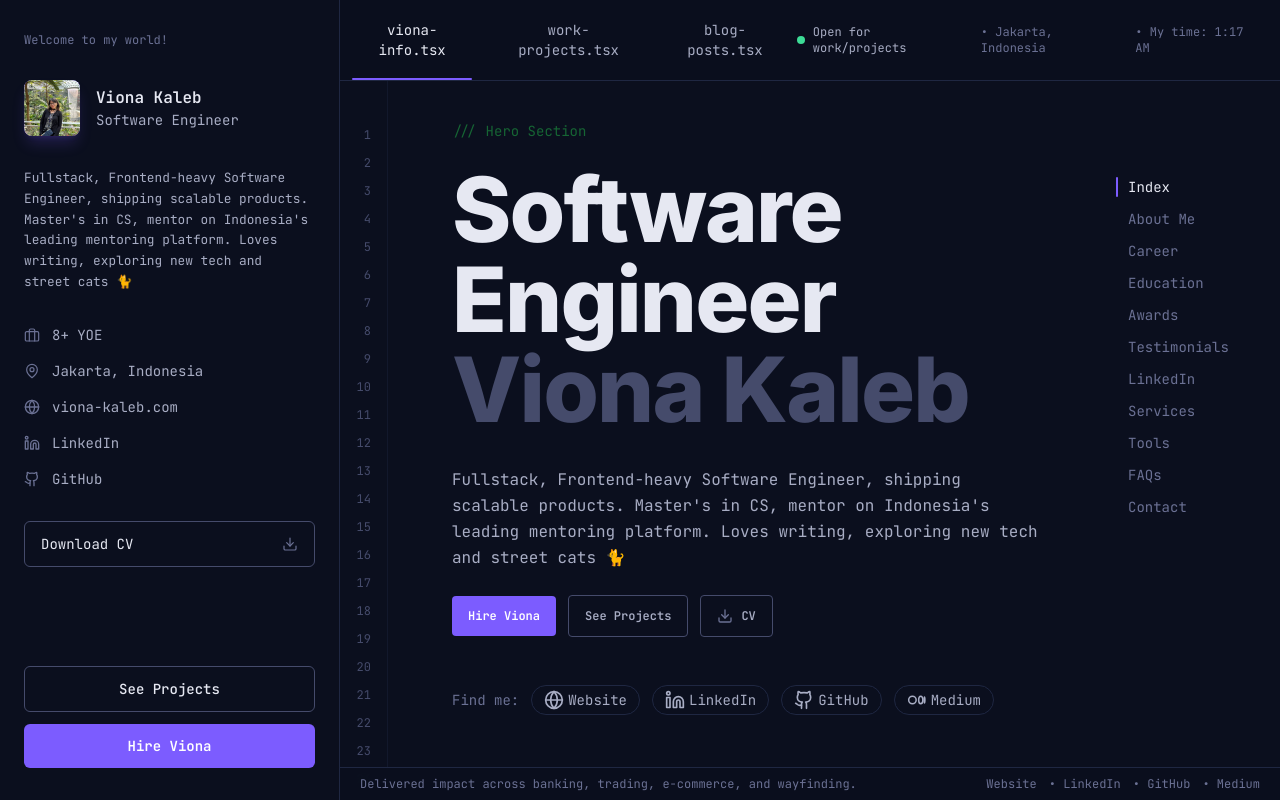
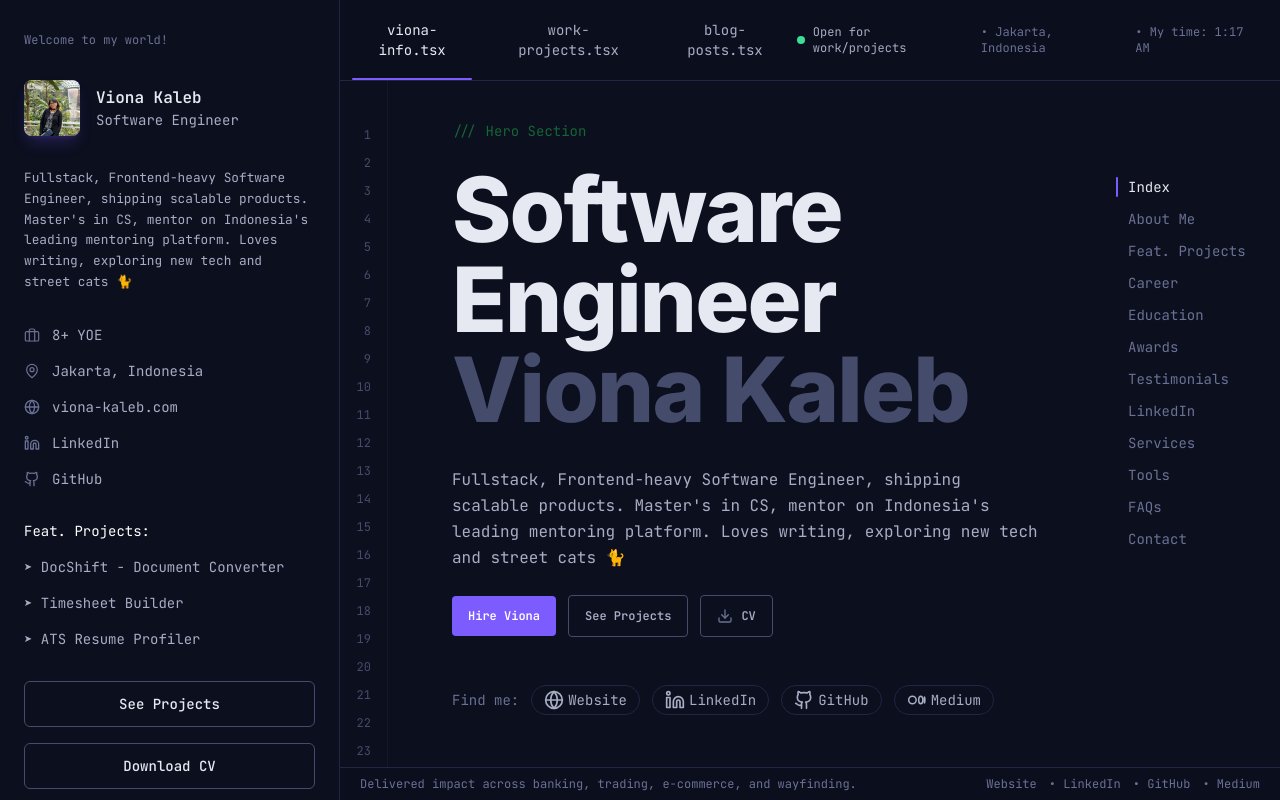
Before and after one commit to vionakaleb/code-resume, a React (Vite) app: page / in a window 1280 px wide. Built offline with nearby package versions, Linux system fonts and the light colour scheme; no server answers.

Commit message:
Add DocShift

```diff
--- a/src/App.tsx
+++ b/src/App.tsx
@@ -32,6 +32,7 @@ const resume = resumeJson as ResumeData;
 const infoNavItems = [
   { id: "hero", label: "Index" },
   { id: "about", label: "About Me" },
+  { id: "project", label: "Feat. Projects" },
   { id: "experience", label: "Career" },
   { id: "education", label: "Education" },
   { id: "awards", label: "Awards" },
@@ -152,6 +153,7 @@ export default function App() {
     <div className="h-screen flex bg-bg-base text-ink-primary overflow-hidden">
       <Sidebar
         main={resume.main}
+        projects={resume.projects}
         resumeApi={resumeApi}
         isLoading={state?.status === "loading"}
         onContactClick={handleSidebarContact}
@@ -255,6 +257,10 @@ function InfoView({
         onContactClick={onContactClick}
       />
       <AboutSection main={resume.main} resumeApi={resumeApi} />
+      <ProjectSection
+        projects={resume.projects.filter((p) => p.featured)}
+        featured={true}
+      />
       <ExperienceSection work={resume.work} resumeApi={resumeApi} />
       <EducationSection education={resume.education} resumeApi={resumeApi} />
       <AwardsSection awards={resume.awards} resumeApi={resumeApi} />
--- a/src/components/Sidebar.tsx
+++ b/src/components/Sidebar.tsx
@@ -1,5 +1,5 @@
 import { motion } from "framer-motion";
-import type { ResumeMain } from "@/data/types";
+import type { ProjectItem, ResumeMain } from "@/data/types";
 import {
   BriefcaseIcon,
   MapPinIcon,
@@ -14,6 +14,7 @@ import { Github, GlobeIcon, Linkedin } from "lucide-react";
 
 interface SidebarProps {
   main: ResumeMain;
+  projects?: ProjectItem[];
   resumeApi: any;
   isLoading: boolean;
   onContactClick: () => void;
@@ -22,6 +23,7 @@ interface SidebarProps {
 
 export function Sidebar({
   main,
+  projects,
   resumeApi,
   isLoading,
   onContactClick,
@@ -133,18 +135,16 @@ export function Sidebar({
         )}
       </div>
 
-      <a
-        href={main.resumeUrl}
-        download
-        className="inline-flex items-center justify-between gap-2 border border-ink-dim hover:border-accent text-ink-primary text-sm px-4 py-3 rounded-md transition-colors mb-auto group"
-      >
-        <span>Download CV</span>
-        <span className="text-ink-muted group-hover:text-accent transition-colors">
-          <DownloadIcon />
-        </span>
-      </a>
+      <div className="space-y-4 text-sm text-ink-secondary mb-8">
+        <InfoRow icon={false} text="Feat. Projects:" isTitle />
+        {projects
+          ?.filter((p) => p.featured)
+          ?.map((p) => (
+            <InfoRow icon={false} text={`➤ ${p.title}`} href={p.url} />
+          ))}
+      </div>
 
-      <div className="mt-8 space-y-3">
+      <div className="flex flex-col gap-1 mt-auto">
         <button
           type="button"
           onClick={onWorkClick}
@@ -152,6 +152,14 @@ export function Sidebar({
         >
           See Projects
         </button>
+        <a href={main.resumeUrl} download className="py-3">
+          <button
+            type="button"
+            className="w-full border border-ink-dim hover:border-accent hover:text-accent text-ink-primary text-sm font-medium py-3 rounded-md transition-colors"
+          >
+            Download CV
+          </button>
+        </a>
         <button
           type="button"
           onClick={onContactClick}
@@ -168,12 +176,13 @@ interface InfoRowProps {
   icon: React.ReactNode;
   text: string;
   href?: string;
+  isTitle?: boolean;
 }
 
-function InfoRow({ icon, text, href }: InfoRowProps) {
+function InfoRow({ icon, text, href, isTitle = false }: InfoRowProps) {
   const content = (
     <span className="flex items-center gap-3 hover:text-ink-primary transition-colors">
-      <span className="text-ink-muted shrink-0">{icon}</span>
+      {icon && <span className="text-ink-muted shrink-0">{icon}</span>}
       <span className="truncate">{text}</span>
     </span>
   );
@@ -184,5 +193,5 @@ function InfoRow({ icon, text, href }: InfoRowProps) {
       </a>
     );
   }
-  return <div>{content}</div>;
+  return <div className={isTitle && "text-white"}>{content}</div>;
 }
--- a/src/data/resume.json
+++ b/src/data/resume.json
@@ -267,6 +267,26 @@
   ],
   "projects": [
     {
+      "title": "DocShift - Document Converter",
+      "description": "Convert, split, merge, and crop documents. Secured and free. Your files stay private.",
+      "tech": ["Next.js", "Docker"],
+      "url": "https://docshift.up.railway.app/",
+      "image": "",
+      "github": "https://github.com/vionakaleb/docshift-converter",
+      "tag": "Personal",
+      "featured": true
+    },
+    {
+      "title": "Timesheet Builder",
+      "description": "A tool built for Contract Resource and Vendor Employees.",
+      "tech": ["React", "Vite"],
+      "url": "https://mco-timesheet.netlify.app/",
+      "image": "",
+      "github": "https://github.com/vionakaleb/mco-timesheet-generator",
+      "tag": "Personal",
+      "featured": true
+    },
+    {
       "title": "ATS Resume Profiler",
       "description": "AI-integrated resume and website generator and analyzer. Helps job seekers tune their CV on real job descriptions.",
       "tech": [
@@ -282,7 +302,8 @@
       "url": "https://resume-profiler.netlify.app/",
       "image": "ats-generator.png",
       "github": "https://github.com/vionakaleb/resume-profiler",
-      "tag": "Personal"
+      "tag": "Personal",
+      "featured": true
     },
     {
       "title": "ChapterNode",
@@ -303,22 +324,13 @@
       "tag": "Personal"
     },
     {
-      "title": "Timesheet Builder",
-      "description": "A tool built for Contract Resource and Vendor Employees.",
-      "tech": ["React", "Vite"],
-      "url": "https://mco-timesheet.netlify.app/",
-      "image": "",
-      "github": "https://github.com/vionakaleb/mco-timesheet-generator",
-      "tag": "Personal"
-    },
-    {
       "title": "Smart Branch by Mandiri",
       "description": "Digital banking platform live across 2,000+ Bank Mandiri branches, used by 30 million customers and tied to an 85% reduction in fraud incidents.",
       "tech": ["Angular", "TypeScript", "Jest"],
       "url": "https://www.bankmandiri.co.id/smart-branch",
       "image": "E-FormLanding.png",
       "github": "",
-      "tag": "Featured"
+      "tag": "Work"
     },
     {
       "title": "KOPRA by Mandiri",
@@ -327,7 +339,7 @@
       "url": "https://koprabymandiri.com/",
       "image": "KopraSOPP.png",
       "github": "",
-      "tag": "Featured"
+      "tag": "Work"
     },
     {
       "title": "YourPropFirm",
@@ -336,7 +348,7 @@
       "url": "https://yourpropfirm.com/",
       "image": "YourPropFirmDashboardV2.png",
       "github": "",
-      "tag": "Featured"
+      "tag": "Work"
     },
     {
       "title": "Superagen Ecommerce",
@@ -345,7 +357,7 @@
       "url": "https://superapp.id/",
       "image": "SuperagenOrder.png",
       "github": "",
-      "tag": "Featured"
+      "tag": "Work"
     },
 
     {
@@ -355,7 +367,7 @@
       "url": "https://www.adactive.asia/id",
       "image": "SupremeCourts.jpg",
       "github": "",
-      "tag": "Featured"
+      "tag": "Work"
     },
     {
       "title": "Singapore Discovery Centre",
@@ -364,7 +376,7 @@
       "url": "https://www.adactive.asia/id",
       "github": "",
       "tech": ["React.js"],
-      "tag": "Featured"
+      "tag": "Work"
     },
     {
       "title": "Woodsquare",
@@ -373,7 +385,7 @@
       "url": "https://www.adactive.asia/id",
       "github": "",
       "tech": ["React.js"],
-      "tag": "Featured"
+      "tag": "Work"
     },
     {
       "title": "Yamisok Platform",
@@ -382,7 +394,7 @@
       "url": "https://yamisok.com/",
       "image": "Yamisok2.jpg",
       "github": "",
-      "tag": "Featured"
+      "tag": "Work"
     },
     {
       "title": "Verona by Telkomsel",
--- a/src/data/types.ts
+++ b/src/data/types.ts
@@ -72,6 +72,7 @@ export interface ProjectItem {
   url: string;
   tag: string;
   image: string;
+  featured?: boolean;
 }
 
 export interface ResumeData {
--- a/src/sections/ProjectSection.tsx
+++ b/src/sections/ProjectSection.tsx
@@ -6,6 +6,7 @@ import type { ProjectItem } from "@/data/types";
 
 interface ProjectSectionProps {
   id?: string;
+  featured?: boolean;
   projects: ProjectItem[];
 }
 
@@ -13,6 +14,7 @@ type ViewMode = "grid" | "list";
 
 export function ProjectSection({
   id = "project",
+  featured = false,
   projects,
 }: ProjectSectionProps) {
   const [view, setView] = useState<ViewMode>("grid");
@@ -21,12 +23,13 @@ export function ProjectSection({
     <Section id={id} comment="Featured Projects">
       <div className="flex items-center justify-between mb-8">
         <div className="text-ink-secondary text-sm">
-          Projects(
+          {featured && "Featured "}Projects(
           <span className="text-ink-primary">
             {projects.length.toString().padStart(2, "0")}
           </span>
           )
         </div>
+        {!featured && (
           <div className="flex items-center gap-2">
             <ToggleBtn
               active={view === "grid"}
@@ -43,10 +46,11 @@ export function ProjectSection({
               <ListIcon />
             </ToggleBtn>
           </div>
+        )}
       </div>
 
       <AnimatePresence mode="wait">
-        {view === "grid" ? (
+        {view === "grid" && !featured ? (
           <motion.div
             key="grid"
             initial={{ opacity: 0 }}
```
Lines whose indentation alone changed are shown as unchanged.
